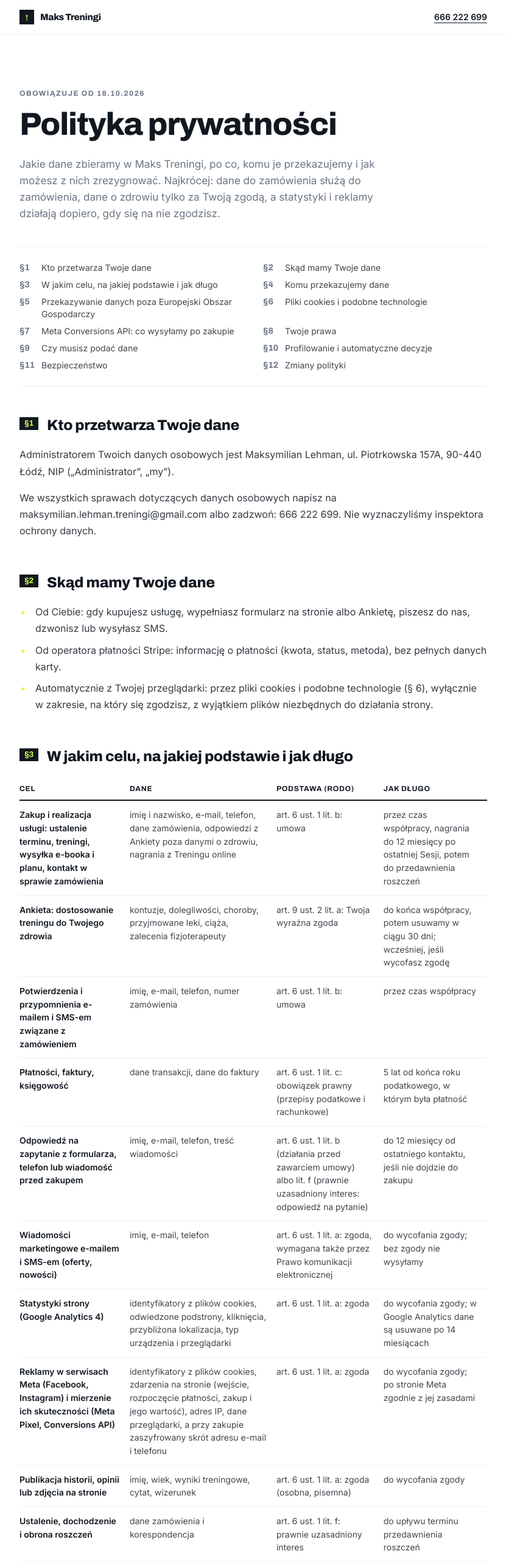
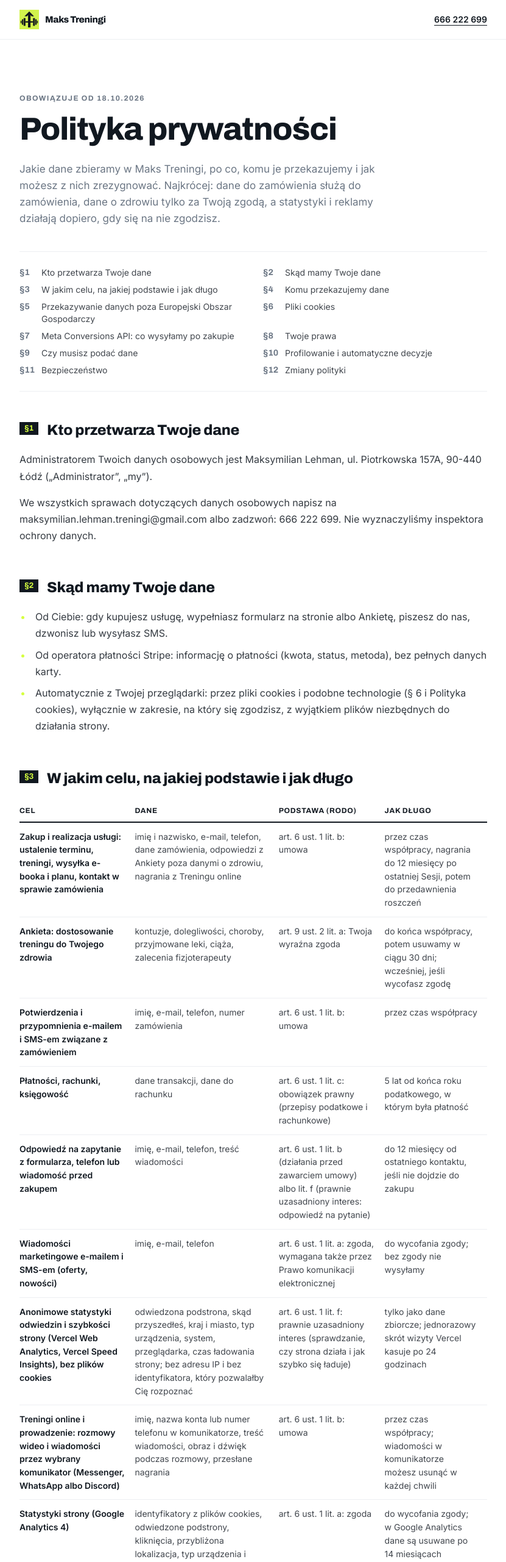
Before and after one commit to MaksBusiness605/MaksStrona, a Next.js app: page /polityka-prywatnosci in a window 1280 px wide. Shown: the top 2561 px of the page at 61% size, without its empty margins (224-1055 px from the left). Built offline with nearby package versions, Linux system fonts and the light colour scheme.

Commit message:
Nowy numer telefonu wszedzie

```diff
--- a/app/components/Prawne.tsx
+++ b/app/components/Prawne.tsx
@@ -115,15 +115,12 @@ export function StronaPrawna({
     <>
       <header className="border-b border-mgla bg-white">
         <div className={`${WRAP} flex items-center justify-between gap-4 py-4`}>
-          <div className="flex items-center gap-2.5">
-            <span
-              aria-hidden="true"
-              className="inline-flex h-6 w-6 items-center justify-center bg-grafit font-display text-[11px] font-bold text-sygnal"
-            >
-              ↑
-            </span>
+          {/* Logo i nazwa prowadzą na stronę główną. */}
+          <a href="/" aria-label={`${FIRMA.marka}, strona główna`} className={`flex items-center gap-2.5 ${FOCUS}`}>
+            {/* eslint-disable-next-line @next/next/no-img-element */}
+            <img src="/logo-znak.svg" alt="" width={32} height={32} className="h-8 w-8" />
             <span className="font-display text-[0.9375rem] font-extrabold tracking-tight">{FIRMA.marka}</span>
-          </div>
+          </a>
           <a href={FIRMA.telefonHref} className={`text-sm font-semibold underline underline-offset-4 ${FOCUS}`}>
             {FIRMA.telefon}
           </a>
--- a/app/components/sections.tsx
+++ b/app/components/sections.tsx
@@ -332,13 +332,13 @@ export function Header({
       <div
         className={`${WRAP} flex items-center justify-between gap-3 py-3.5 sm:gap-4 sm:py-4`}
       >
-        {/* Logo bez linku: kliknięcie nie wyprowadza ze strony. */}
-        <div className="flex shrink-0 items-center gap-2.5">
+        {/* Logo i nazwa prowadzą na stronę główną. */}
+        <a href="/" aria-label="Maks Treningi, strona główna" className={`flex shrink-0 items-center gap-2.5 ${FOCUS}`}>
           <Logo className="h-8 w-8 sm:h-9 sm:w-9" />
           <span className="font-display text-[0.9375rem] font-extrabold tracking-tight sm:text-base">
             Maks Treningi
           </span>
-        </div>
+        </a>
 
         <div className="flex min-w-0 items-center gap-3 sm:gap-5">
           {/* Na telefonie numer zwija się do ikony: miejsce idzie na CTA. */}
@@ -3626,7 +3626,7 @@ export function IconStrip({
    Dwa rzędy:
    1. logo i trzy linki prawne: regulamin, polityka prywatności
       i ustawienia cookies,
-   2. dane sprzedawcy wymagane przepisami (nazwa, adres, NIP, kontakt).
+   2. dane sprzedawcy wymagane przepisami (nazwa, adres, kontakt).
       Dane biorą się z app/tresc/firma.ts.
 
    „Ustawienia cookies" to przycisk, nie link: wysyła zdarzenie
@@ -3643,13 +3643,11 @@ export function Footer() {
   const linki = [
     { href: "/regulamin", label: "Regulamin" },
     { href: "/polityka-prywatnosci", label: "Polityka prywatności" },
+    { href: "/polityka-cookies", label: "Polityka cookies" },
   ];
 
-  const daneFirmy = [
-    FIRMA.nazwa,
-    FIRMA.adres,
-    `NIP ${FIRMA.nip}`,
-  ];
+  /* Działalność nierejestrowana: bez NIP. */
+  const daneFirmy = [FIRMA.nazwa, FIRMA.adres].filter(Boolean);
 
   return (
     <footer className="border-t border-stal/15 bg-mgla">
--- a/app/lib/dane.ts
+++ b/app/lib/dane.ts
@@ -7,8 +7,8 @@
    Lepiej nie pokazać nic niż pokazać „0 lata" albo „[X] z [Y]".
    ═══════════════════════════════════════════════════════════════════════ */
 
-export const TELEFON = "537 483 233";
-export const TELEFON_HREF = "tel:+48537483233";
+export const TELEFON = "666 222 699";
+export const TELEFON_HREF = "tel:+48666222699";
 
 export const TRENER = {
   imie: "Maks", // TODO: pełne imię i nazwisko, jeśli chcesz je pokazywać
--- /dev/null
+++ b/app/polityka-cookies/page.tsx
@@ -0,0 +1,116 @@
+// PLIK: app/polityka-cookies/page.tsx · STRONA /polityka-cookies · pliki cookies: GA4, Meta Pixel, Vercel (bez cookies), Stripe
+
+import type { Metadata } from "next";
+import { StronaPrawna, type Paragraf } from "@/app/components/Prawne";
+import { FIRMA, daneSprzedawcy } from "@/app/tresc/firma";
+
+export const metadata: Metadata = {
+  title: `Polityka cookies · ${FIRMA.marka}`,
+  robots: { index: true, follow: false },
+};
+
+/* ═══════════════════════════════════════════════════════════════════════
+   POLITYKA COOKIES · tutaj edytujesz treść
+
+   Osobno od polityki prywatności: tu tylko pliki w przeglądarce i zgody.
+   Co robimy z danymi (cele, podstawy, odbiorcy) jest w
+   app/polityka-prywatnosci/page.tsx.
+
+   NARZĘDZIA W TABELI
+   · zgoda-cookies: zapis wyboru z banera (nazwa musi się zgadzać
+     z tym, czego używa baner).
+   · Google Analytics 4: _ga, _ga_<identyfikator>. Tylko po zgodzie.
+   · Meta Pixel: _fbp, _fbc. Tylko po zgodzie.
+   · Vercel Web Analytics i Speed Insights: BEZ cookies, dlatego nie
+     ma ich w tabeli, tylko w § 3.
+   Dodajesz albo usuwasz narzędzie: popraw tabelę w § 2 i datę
+   DATA_DOKUMENTOW w app/tresc/firma.ts.
+
+   BEZ BANERA ZGÓD ta polityka nie jest prawdziwa: GA4 i Pixel nie mogą
+   się uruchomić przed kliknięciem „Akceptuję”.
+
+   ⚠ Wzór pod Twój model działania, nie porada prawna.
+   ═══════════════════════════════════════════════════════════════════════ */
+
+const PARAGRAFY: Paragraf[] = [
+  {
+    tytul: "Czym są pliki cookies",
+    tresc: [
+      "Cookies to małe pliki tekstowe, które strona zapisuje w Twojej przeglądarce. Podobnie działają piksele i identyfikatory zapisywane w pamięci przeglądarki: w tej polityce nazywamy je razem „cookies”.",
+      `Za cookies na tej stronie odpowiada ${daneSprzedawcy()}. Kontakt w sprawie cookies i danych: ${FIRMA.email}, tel. ${FIRMA.telefon}.`,
+    ],
+  },
+  {
+    tytul: "Jakich cookies używamy",
+    tresc: [
+      {
+        lista: [
+          "Niezbędne: zapamiętują Twój wybór w banerze cookies. Działają bez zgody, bo bez nich strona nie wie, na co się zgodziłeś.",
+          "Analityczne (Google Analytics 4): pokazują, które podstrony są czytane, skąd przychodzą odwiedzający i gdzie odpadają. Tylko po zgodzie.",
+          "Marketingowe (Meta Pixel): mierzą skuteczność reklam na Facebooku i Instagramie i pozwalają pokazywać reklamy osobom, które odwiedziły stronę. Tylko po zgodzie.",
+        ],
+      },
+      {
+        tabela: {
+          naglowki: ["Plik", "Dostawca", "Rodzaj", "Cel", "Ważność"],
+          wiersze: [
+            ["zgoda-cookies", "my", "niezbędny", "zapamiętanie wyboru w banerze cookies", "12 miesięcy"],
+            ["_ga", "Google", "analityczny", "rozróżnianie użytkowników w statystykach", "do 2 lat"],
+            ["_ga_<identyfikator>", "Google", "analityczny", "utrzymanie stanu sesji w statystykach", "do 2 lat"],
+            ["_fbp", "Meta", "marketingowy", "rozpoznanie przeglądarki na potrzeby reklam", "90 dni"],
+            ["_fbc", "Meta", "marketingowy", "zapisanie kliknięcia w reklamę Meta", "90 dni"],
+          ],
+        },
+      },
+      "Do czasu wyrażenia zgody nie uruchamiamy Google Analytics 4 ani Meta Pixel, więc pliki analityczne i marketingowe nie powstają.",
+    ],
+  },
+  {
+    tytul: "Statystyki bez cookies (Vercel)",
+    tresc: [
+      "Do sprawdzania, czy strona działa i jak szybko się ładuje, używamy Vercel Web Analytics i Vercel Speed Insights. Te narzędzia nie zapisują żadnych plików w Twojej przeglądarce i nie pozwalają Cię rozpoznać: zbierają odwiedzoną podstronę, źródło wejścia, kraj i miasto, typ urządzenia, system, przeglądarkę i czasy ładowania. Wizytę rozpoznają po jednorazowym skrócie, który Vercel kasuje po 24 godzinach.",
+      "Ponieważ nie używają cookies i dają tylko dane zbiorcze, działają bez zgody z banera. Szczegóły w Polityce prywatności, § 3.",
+    ],
+  },
+  {
+    tytul: "Meta Conversions API",
+    tresc: [
+      "Oprócz Meta Pixel w przeglądarce, po zakupie nasz serwer może przekazać Meta informację o zakupie (Conversions API). Robimy to tylko wtedy, gdy zgodziłeś się na cookies marketingowe. Co dokładnie wysyłamy, opisuje Polityka prywatności, § 7.",
+    ],
+  },
+  {
+    tytul: "Płatność na stronie Stripe",
+    tresc: [
+      "Płacisz na stronie Stripe (checkout.stripe.com). Stripe używa tam własnych plików niezbędnych do bezpiecznej płatności i wykrywania oszustw. Opisuje je polityka prywatności Stripe: stripe.com/privacy.",
+    ],
+  },
+  {
+    tytul: "Jak zmienić albo wycofać zgodę",
+    tresc: [
+      {
+        lista: [
+          "Przy pierwszej wizycie wybierasz w banerze: akceptujesz wszystkie, odrzucasz wszystkie albo wybierasz rodzaje. Odrzucenie jest tak samo łatwe jak akceptacja.",
+          "Zmienić decyzję możesz w każdej chwili przyciskiem „Ustawienia cookies” w stopce strony.",
+          "Wycofanie zgody nie wpływa na zgodność z prawem tego, co działo się przed wycofaniem.",
+        ],
+      },
+      "Cookies możesz też usuwać i blokować w ustawieniach przeglądarki (Chrome, Safari, Firefox, Edge: zakładka Prywatność). Zablokowanie pliku zgoda-cookies sprawi, że baner będzie pojawiał się przy każdej wizycie.",
+    ],
+  },
+  {
+    tytul: "Zmiany",
+    tresc: [
+      "Gdy dodamy albo usuniemy narzędzie, zaktualizujemy tę stronę i datę na górze. Jeśli zmiana wymaga nowej zgody, baner pojawi się ponownie.",
+    ],
+  },
+];
+
+export default function Page() {
+  return (
+    <StronaPrawna
+      tytul="Polityka cookies"
+      wstep="Jakie pliki zapisuje ta strona w Twojej przeglądarce, po co i jak to wyłączyć. Najkrócej: statystyki Google i reklamy Meta działają dopiero po Twojej zgodzie, a statystyki Vercel nie używają cookies wcale."
+      paragrafy={PARAGRAFY}
+    />
+  );
+}
--- a/app/polityka-prywatnosci/page.tsx
+++ b/app/polityka-prywatnosci/page.tsx
@@ -1,8 +1,8 @@
-// PLIK: app/polityka-prywatnosci/page.tsx · STRONA /polityka-prywatnosci · RODO, cookies, GA4, Meta Pixel i Conversions API
+// PLIK: app/polityka-prywatnosci/page.tsx · STRONA /polityka-prywatnosci · RODO: jakie dane, po co, komu (cookies: /polityka-cookies)
 
 import type { Metadata } from "next";
 import { StronaPrawna, type Paragraf } from "@/app/components/Prawne";
-import { FIRMA } from "@/app/tresc/firma";
+import { FIRMA, daneSprzedawcy } from "@/app/tresc/firma";
 
 export const metadata: Metadata = {
   title: `Polityka prywatności · ${FIRMA.marka}`,
@@ -13,10 +13,13 @@ export const metadata: Metadata = {
    POLITYKA PRYWATNOŚCI · tutaj edytujesz treść
 
    OPISUJE NARZĘDZIA, KTÓRYCH UŻYWASZ ALBO PLANUJESZ UŻYWAĆ
-   Stripe, Resend (maile), SMSAPI (SMS), Vercel (hosting), Google
-   Analytics 4, Meta Pixel, Meta Conversions API, formularze i ankietę.
-   Przestajesz używać narzędzia albo dodajesz nowe: zmień § 4, § 6
-   i datę w app/tresc/firma.ts.
+   Stripe, Resend (maile), Twilio (SMS), Vercel (hosting, Web Analytics,
+   Speed Insights), Google Analytics 4, Meta Pixel, Meta Conversions
+   API, Tally (ankieta), Gmail, komunikatory do prowadzenia online.
+   Cookies są opisane osobno: app/polityka-cookies/page.tsx.
+   Przestajesz używać narzędzia albo dodajesz nowe: zmień tabelę w § 3
+   i § 4 (tu) oraz tabelę w polityce cookies, a potem datę w
+   app/tresc/firma.ts (DATA_DOKUMENTOW).
 
    TRZY RZECZY, BEZ KTÓRYCH TA POLITYKA NIE BĘDZIE PRAWDZIWA
    1. BANER COOKIES. GA4 i Meta Pixel mogą się uruchomić dopiero po
@@ -37,7 +40,7 @@ const PARAGRAFY: Paragraf[] = [
   {
     tytul: "Kto przetwarza Twoje dane",
     tresc: [
-      `Administratorem Twoich danych osobowych jest ${F.nazwa}, ${F.adres}, NIP ${F.nip} („Administrator”, „my”).`,
+      `Administratorem Twoich danych osobowych jest ${daneSprzedawcy()} („Administrator”, „my”).`,
       `We wszystkich sprawach dotyczących danych osobowych napisz na ${F.email} albo zadzwoń: ${F.telefon}. Nie wyznaczyliśmy inspektora ochrony danych.`,
     ],
   },
@@ -48,7 +51,7 @@ const PARAGRAFY: Paragraf[] = [
         lista: [
           "Od Ciebie: gdy kupujesz usługę, wypełniasz formularz na stronie albo Ankietę, piszesz do nas, dzwonisz lub wysyłasz SMS.",
           "Od operatora płatności Stripe: informację o płatności (kwota, status, metoda), bez pełnych danych karty.",
-          "Automatycznie z Twojej przeglądarki: przez pliki cookies i podobne technologie (§ 6), wyłącznie w zakresie, na który się zgodzisz, z wyjątkiem plików niezbędnych do działania strony.",
+          "Automatycznie z Twojej przeglądarki: przez pliki cookies i podobne technologie (§ 6 i Polityka cookies), wyłącznie w zakresie, na który się zgodzisz, z wyjątkiem plików niezbędnych do działania strony.",
         ],
       },
     ],
@@ -79,8 +82,8 @@ const PARAGRAFY: Paragraf[] = [
               "przez czas współpracy",
             ],
             [
-              "Płatności, faktury, księgowość",
-              "dane transakcji, dane do faktury",
+              "Płatności, rachunki, księgowość",
+              "dane transakcji, dane do rachunku",
               "art. 6 ust. 1 lit. c: obowiązek prawny (przepisy podatkowe i rachunkowe)",
               "5 lat od końca roku podatkowego, w którym była płatność",
             ],
@@ -95,6 +98,18 @@ const PARAGRAFY: Paragraf[] = [
               "imię, e-mail, telefon",
               "art. 6 ust. 1 lit. a: zgoda, wymagana także przez Prawo komunikacji elektronicznej",
               "do wycofania zgody; bez zgody nie wysyłamy",
+            ],
+            [
+              "Anonimowe statystyki odwiedzin i szybkości strony (Vercel Web Analytics, Vercel Speed Insights), bez plików cookies",
+              "odwiedzona podstrona, skąd przyszedłeś, kraj i miasto, typ urządzenia, system, przeglądarka, czas ładowania strony; bez adresu IP i bez identyfikatora, który pozwalałby Cię rozpoznać",
+              "art. 6 ust. 1 lit. f: prawnie uzasadniony interes (sprawdzanie, czy strona działa i jak szybko się ładuje)",
+              "tylko jako dane zbiorcze; jednorazowy skrót wizyty Vercel kasuje po 24 godzinach",
+            ],
+            [
+              "Treningi online i prowadzenie: rozmowy wideo i wiadomości przez wybrany komunikator (Messenger, WhatsApp albo Discord)",
+              "imię, nazwa konta lub numer telefonu w komunikatorze, treść wiadomości, obraz i dźwięk podczas rozmowy, przesłane nagrania",
+              "art. 6 ust. 1 lit. b: umowa",
+              "przez czas współpracy; wiadomości w komunikatorze możesz usunąć w każdej chwili",
             ],
             [
               "Statystyki strony (Google Analytics 4)",
@@ -139,16 +154,16 @@ const PARAGRAFY: Paragraf[] = [
           wiersze: [
             ["Stripe Payments Europe, Limited", "obsługa płatności i subskrypcji", "Irlandia"],
             ["Resend (resend.com)", "wysyłka e-maili z potwierdzeniami", "USA"],
-            ["LINK Mobility Poland sp. z o.o. (SMSAPI)", "wysyłka SMS-ów", "Polska"],
-            ["Vercel Inc.", "hosting strony i serwera obsługującego zamówienia", "USA"],
+            ["Twilio Inc.", "wysyłka SMS-ów", "USA"],
+            ["Vercel Inc.", "hosting strony i serwera obsługującego zamówienia, anonimowe statystyki bez cookies (Web Analytics, Speed Insights)", "USA"],
             ["Google Ireland Limited", "Google Analytics 4 (po zgodzie)", "Irlandia"],
             ["Meta Platforms Ireland Limited", "Meta Pixel i Conversions API (po zgodzie)", "Irlandia"],
-            ["[dostawca formularza Ankiety, np. Tally / Google]", "obsługa Ankiety i formularzy", "[kraj]"],
-            ["[dostawca poczty e-mail i domeny]", "skrzynka pocztowa, korespondencja", "[kraj]"],
-            ["[biuro rachunkowe]", "księgowość i faktury", "Polska"],
+            ["Tally BV (tally.so)", "obsługa Ankiety po zakupie", "Belgia"],
+            ["Google Ireland Limited (Gmail)", "skrzynka pocztowa, korespondencja z Tobą", "Irlandia"],
           ],
         },
       },
+      "Komunikator do treningów online i prowadzenia wybierasz sam: Messenger lub WhatsApp (Meta Platforms Ireland Limited, Irlandia) albo Discord (Discord Netherlands BV, Holandia). Ich dostawcy przetwarzają dane jako odrębni administratorzy, na zasadach z ich własnych polityk prywatności, które zaakceptowałeś, zakładając konto.",
       "Dane mogą otrzymać także organy publiczne, jeśli wymaga tego prawo.",
       "Przy Meta Pixel jesteśmy współadministratorem z Meta Platforms Ireland Limited w zakresie zbierania danych na stronie i przekazywania ich do Meta. Za dalsze przetwarzanie danych przez Meta odpowiada Meta. Szczegóły: facebook.com/privacy/policy.",
     ],
@@ -156,35 +171,14 @@ const PARAGRAFY: Paragraf[] = [
   {
     tytul: "Przekazywanie danych poza Europejski Obszar Gospodarczy",
     tresc: [
-      "Część dostawców (Resend, Vercel, a także Google i Meta w ramach ich grup) może przetwarzać dane w USA. Odbywa się to na podstawie decyzji Komisji Europejskiej stwierdzającej odpowiedni stopień ochrony (EU-US Data Privacy Framework), jeśli dany dostawca jest w nim certyfikowany, albo na podstawie standardowych klauzul umownych zatwierdzonych przez Komisję. Kopię zabezpieczeń możesz otrzymać, pisząc do nas.",
+      "Część dostawców (Resend, Twilio, Vercel, a także Google, Meta i Discord w ramach ich grup) może przetwarzać dane w USA. Odbywa się to na podstawie decyzji Komisji Europejskiej stwierdzającej odpowiedni stopień ochrony (EU-US Data Privacy Framework), jeśli dany dostawca jest w nim certyfikowany, albo na podstawie standardowych klauzul umownych zatwierdzonych przez Komisję. Kopię zabezpieczeń możesz otrzymać, pisząc do nas.",
     ],
   },
   {
-    tytul: "Pliki cookies i podobne technologie",
+    tytul: "Pliki cookies",
     tresc: [
-      "Cookies to małe pliki zapisywane przez stronę w Twojej przeglądarce. Podobnie działają piksele i identyfikatory zapisywane w pamięci przeglądarki.",
-      {
-        lista: [
-          "Niezbędne: zapamiętują Twój wybór w banerze cookies i zapewniają bezpieczeństwo. Działają bez zgody.",
-          "Analityczne (Google Analytics 4): pokazują, jak korzystasz ze strony. Tylko po zgodzie.",
-          "Marketingowe (Meta Pixel): pozwalają mierzyć skuteczność reklam i pokazywać reklamy osobom zainteresowanym. Tylko po zgodzie.",
-        ],
-      },
-      "Do czasu wyrażenia zgody nie uruchamiamy narzędzi analitycznych ani marketingowych. Zgodę możesz w każdej chwili zmienić albo wycofać przez link „Ustawienia cookies” w stopce strony. Wycofanie zgody nie wpływa na zgodność z prawem przetwarzania, którego dokonano przed jej wycofaniem.",
-      {
-        tabela: {
-          naglowki: ["Plik", "Dostawca", "Cel", "Ważność"],
-          wiersze: [
-            ["[nazwa pliku zgody]", "my", "zapamiętanie wyboru w banerze cookies", "12 miesięcy"],
-            ["_ga", "Google", "rozróżnianie użytkowników w statystykach", "do 2 lat"],
-            ["_ga_[ID]", "Google", "utrzymanie stanu sesji w statystykach", "do 2 lat"],
-            ["_fbp", "Meta", "rozpoznanie przeglądarki na potrzeby reklam", "90 dni"],
-            ["_fbc", "Meta", "zapisanie kliknięcia w reklamę Meta", "90 dni"],
-          ],
-        },
-      },
-      "Strona płatności działa w domenie Stripe (checkout.stripe.com) i używa własnych plików niezbędnych do bezpiecznej płatności i ochrony przed oszustwami, opisanych w polityce prywatności Stripe.",
-      "Pliki cookies możesz też usuwać i blokować w ustawieniach przeglądarki. Zablokowanie plików niezbędnych może utrudnić korzystanie ze strony.",
+      "Strona używa plików cookies niezbędnych do działania oraz, wyłącznie po Twojej zgodzie, plików analitycznych (Google Analytics 4) i marketingowych (Meta Pixel). Statystyki Vercel działają bez plików cookies.",
+      "Pełną listę plików, ich cel i czas przechowywania, a także sposób zmiany lub wycofania zgody opisuje osobny dokument: Polityka cookies, dostępna pod adresem /polityka-cookies.",
     ],
   },
   {
--- a/app/regulamin/page.tsx
+++ b/app/regulamin/page.tsx
@@ -265,7 +265,7 @@ const PARAGRAFY: Paragraf[] = [
   {
     tytul: "Dane osobowe",
     tresc: [
-      "Administratorem danych osobowych Klientów jest Usługodawca. Zasady przetwarzania danych, w tym danych o zdrowiu z Ankiety, oraz informacje o plikach cookies, Google Analytics, Meta Pixel i Conversions API opisuje Polityka prywatności dostępna pod adresem /polityka-prywatnosci.",
+      "Administratorem danych osobowych Klientów jest Usługodawca. Zasady przetwarzania danych, w tym danych o zdrowiu z Ankiety, opisuje Polityka prywatności dostępna pod adresem /polityka-prywatnosci, a pliki cookies (Google Analytics, Meta Pixel) Polityka cookies pod adresem /polityka-cookies.",
     ],
   },
   {
```
